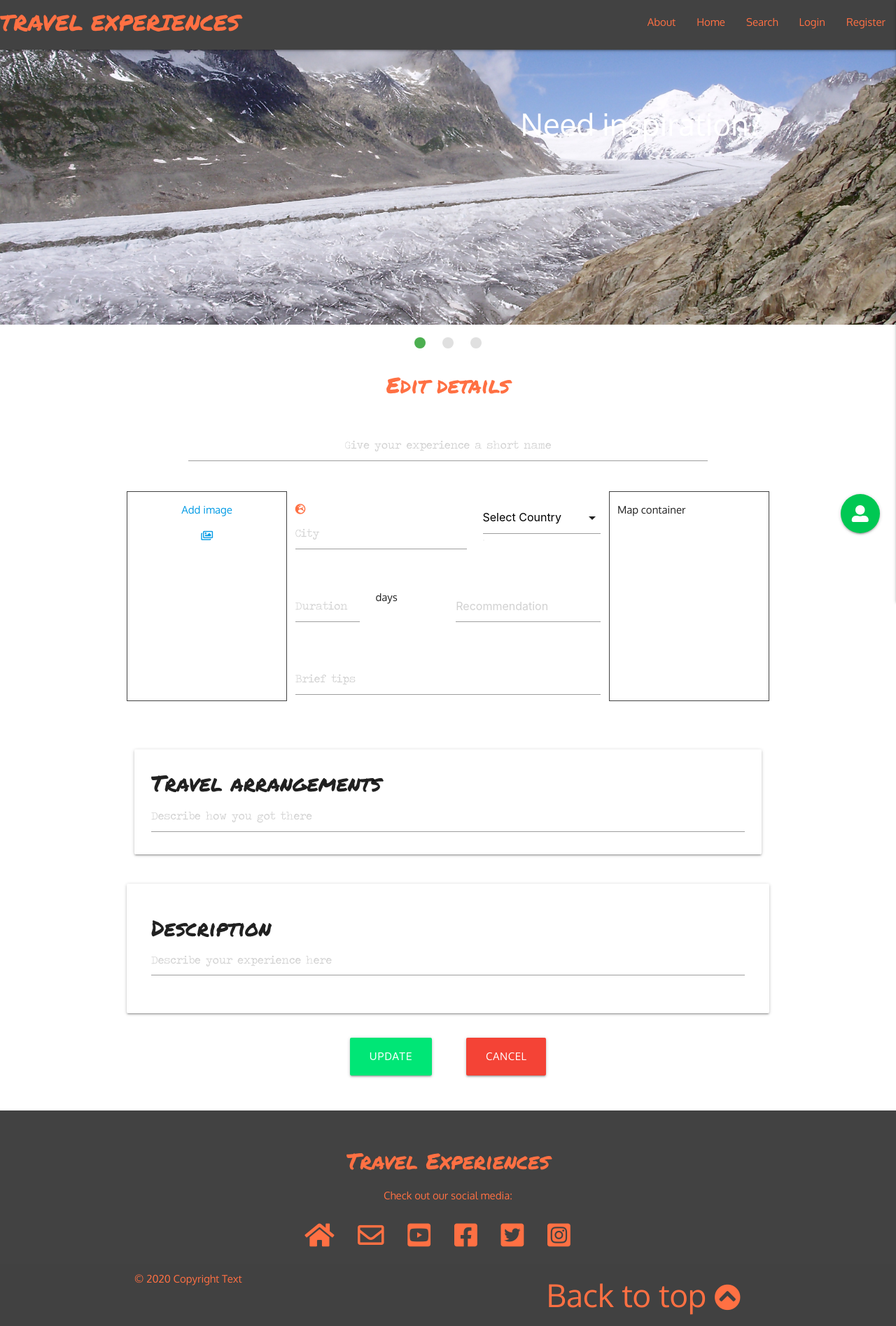
After one commit to Vlad-404/travel_experiences, a Flask app: template templates/edit_details.html in a window 1280 px wide. The commit adds this page. Shown: the whole page at 70% size. Run offline with Flask 2, Linux system fonts and the light colour scheme; the template is opened without the code that fills it, so the values that code supplies are empty; some libraries are stand-ins or nearby versions.

Commit message:
Added edit details page and linked it to edit button on profile page

```diff
--- a/app.py
+++ b/app.py
@@ -123,6 +123,12 @@ def add_experience():
     return render_template("add_experience.html")
 
 
+@app.route("/edit_details/<experience_id>", methods=["GET", "POST"])
+def edit_details(experience_id):
+    experience = mongo.db.experiences.find_one({"_id": ObjectId(experience_id)})
+    return render_template("edit_details.html", experience=experience)
+
+
 if __name__ == "__main__":
     app.run(host=os.environ.get("IP"),
             port=int(os.environ.get("PORT")),
--- a/templates/base.html
+++ b/templates/base.html
@@ -42,23 +42,23 @@
 			<div class="slider">
 				<ul class="slides">
 					<li>
-						<a href="{{ url_for('experiences_home') }}"><img src="static/images/glacier.jpg"></a> <!-- random image -->
+						<a href="{{ url_for('experiences_home') }}"><img src="../static/images/glacier.jpg"></a> <!-- random image -->
 						<div class="caption right-align">
 							<h3>Need inspiration?</h3>
 						</div>
 					</li>
 					<li>
                         {% if session.user %}
-                        <a href="{{ url_for('add_experience') }}"><img src="static/images/oslo.jpg"></a>
+                        <a href="{{ url_for('add_experience') }}"><img src="../static/images/oslo.jpg"></a>
                         {% else %}
-						<a href="{{ url_for('register') }}"><img src="static/images/oslo.jpg"></a> <!-- random image -->
+						<a href="{{ url_for('register') }}"><img src="../static/images/oslo.jpg"></a> <!-- random image -->
                         {% endif %}
                         <div class="caption right-align">
 							<h3>Want to contribute?</h3>
 						</div>
 					</li>
 					<li>
-						<a href="#"><img src="static/images/alps.jpg"></a> <!-- random image -->
+						<a href="#"><img src="../static/images/alps.jpg"></a> <!-- random image -->
 						<div class="caption right-align">
 							<h3>Need Travel arrangements?</h3>
 						</div>
--- /dev/null
+++ b/templates/edit_details.html
@@ -0,0 +1,127 @@
+{% extends "base.html" %}
+{% block content %}
+
+    <h3 class="color-orange marker-font center-align">Edit details</h3>
+
+    <div class="container margin-above">
+
+        <form class="col s12" method="POST" action="{{ url_for('edit_details', experience_id=experience._id) }}">
+
+        <!-- Title -->
+            <div class="row">
+                <div class="input-field col s12 m10 offset-m1 l10 offset-l1 xl10 offset-xl1">
+                    <strong>
+                        <input id="title" name="title" placeholder="Give your experience a short name" minlength="4" type="text" class="validate typewritter-font center-align" required>
+                    </strong>
+                </div>
+            </div>
+
+            <!-- Input fields -->
+            <div class="row">
+
+                <!-- Add Image -->
+                <div class="col s12 m3 center-align border-around">
+                    <a href="#">
+                        <p>Add image</p>
+                        <p><i class="far fa-images"></i></p>
+                    </a>
+                </div>
+
+                <!-- Middle field -->
+                <div class="col s6">
+                    <div class="row">
+
+                        <!-- Add location -->
+                        <div class="input-field col s12 m7">
+                            <i class="fas fa-globe-europe color-orange"></i>
+                            <input id="city" name="city" placeholder="City" minlength="1" maxlength="30" type="text" class="validate typewritter-font" required>
+                        </div>
+
+                        <!-- Add country -->
+                        <div class="col s12 m5 input-field">
+                            <select id="country_name" name="country_name" class="validate" required>
+                                <option value="" disabled selected>Select Country</option>
+                                <optgroup label="Europe">
+                                    <option country_id="1">Ireland</option>
+                                    <option country_id="2">United Kingdom</option>
+                                    <option country_id="3">Spain</option>
+                                </optgroup>
+                                <optgroup label="North America">
+                                    <option country_id="4">Canada</option>
+                                    <option country_id="5">USA</option>
+                                </optgroup>
+                                <optgroup label="Asia">
+                                    <option country_id="6">Japan</option>
+                                    <option country_id="7">China</option>
+                                    <option country_id="8">Thailand</option>
+                                    <option country_id="9">India</option>
+                                </optgroup>
+                                <optgroup label="Africa">
+                                    <option country_id="10">Egypt</option>
+                                    <option country_id="11">South African Republic</option>
+                                    <option country_id="12">Nigeria</option>
+                                    <option country_id="13">Somalia</option>
+                                </optgroup>
+                            </select>
+                        </div>
+                    </div>
+
+                <!-- Duration -->
+                    <div class="row">
+                        <div class="input-field col s6 m3">
+                            <input id="duration" name="duration" placeholder="Duration" minlength="1" type="text" class="validate typewritter-font">
+                        </div>
+                        <div class="col s6 m3 valign-wrapper">
+                            <p class="left-align">days</p>
+                        </div>
+                        <div class="input-field col s12 m6">
+                            <input id="recommendation" name="recommendation" placeholder="Recommendation" type="text" patern="^[1-5]{1}$" class="validate" required>
+                        </div>
+                    </div>
+
+                <!-- Tips -->
+                    <div class="row">
+                        <div class="input-field col s12">
+                            <input id="tips" name="tips" placeholder="Brief tips" minlength="3" type="text" class="validate typewritter-font">
+                        </div>
+                    </div>
+            </div>
+            <!-- Map container  -->
+                <div class="col s3 border-around hide-on-med-and-down">
+                    <p>Map container</p>
+                </div>
+            </div>
+        <!-- Bottom fields -->
+
+                <!-- Travel arrangements -->
+                <div class="row">
+                    <div class="col s12">
+                        <div class="card">
+                            <div class="input-field card-content">
+                            <span class="marker-font">Travel arrangements</span>
+                            <input id="traveling" name="traveling" placeholder="Describe how you got there" minlength="3" maxlength="200" type="text" class="validate typewritter-font" required>
+                            </div>
+                        </div>
+                    </div>
+                </div>
+
+                <!-- Description -->
+                <div class="row">
+                    <div class="col s12 card">
+                        <div class="input-field card-content">
+                            <span class="marker-font">Description</span>
+                            <textarea id="description" name="description" minlength="15" class="materialize-textarea typewritter-font" placeholder="Describe your experience here" required></textarea>
+                        </div>
+                    </div>
+                </div>
+            <!-- Submit and cancel buttons -->
+            <div class="row">
+                <div class="center-align">
+                    <button  type="submit" class="btn-large green accent-3 button-margin">Update</button>
+                    <button class="btn-large red"><a href="{{ url_for('profile', username=session['user']) }}" class="white-text">Cancel</a></button>
+                </div>
+            </div>
+        </form>
+    </div>
+
+{% endblock %}
--- a/templates/experiences_home.html
+++ b/templates/experiences_home.html
@@ -24,7 +24,7 @@
                 <div class="card card-xl">
                     <!-- Card image -->
                     <div class="card-image">
-                            <a href="static/images/sample-1.jpg">
+                            <a href="#">
                                 <img src="static/images/sample-1.jpg" alt="{{ experience.title }} image">
                             </a>
                     </div>
```
Also changed, not shown: templates/profile.html (+3 -12 lines).
